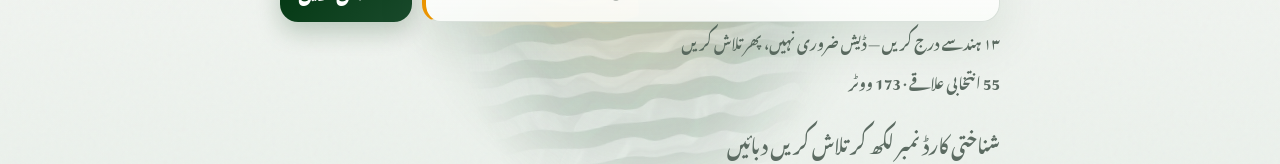
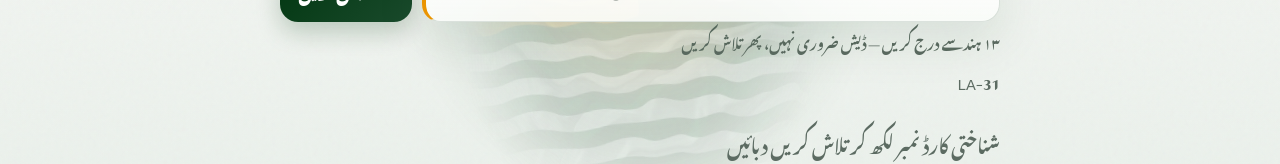
Before and after one commit to LumiProj/ajk, a Next.js app: page / in a window 1280 px wide. Shown: the part 529-693 px from the top of the page. Built offline with nearby package versions, Linux system fonts and the light colour scheme; a web font is replaced by a local one.

Commit message:
Replace voter/area stats line with LA-31.
Co-authored-by: Cursor <cursoragent@cursor.com>

```diff
--- a/app/page.tsx
+++ b/app/page.tsx
@@ -1,9 +1,8 @@
 import { SearchExperience } from "@/components/SearchExperience";
-import { getRollStats, loadVoters } from "@/lib/loadVoters";
+import { loadVoters } from "@/lib/loadVoters";
 
 export default function Home() {
   const voters = loadVoters();
-  const stats = getRollStats(voters);
 
-  return <SearchExperience voters={voters} stats={stats} />;
+  return <SearchExperience voters={voters} />;
 }
--- a/components/SearchExperience.tsx
+++ b/components/SearchExperience.tsx
@@ -16,10 +16,9 @@ import { ResultList } from "./ResultList";
 
 type Props = {
   voters: VoterRecord[];
-  stats: { totalVoters: number; totalAreas: number };
 };
 
-export function SearchExperience({ voters, stats }: Props) {
+export function SearchExperience({ voters }: Props) {
   const [lang, setLang] = useState<Lang>("ur");
   const [draft, setDraft] = useState("");
   const [submitted, setSubmitted] = useState("");
@@ -196,9 +195,7 @@ export function SearchExperience({ voters, stats }: Props) {
             animate={{ opacity: 1 }}
             transition={{ delay: 0.4, duration: 0.5 }}
           >
-            {isUr
-              ? `${stats.totalAreas} انتخابی علاقے · ${stats.totalVoters} ووٹر`
-              : `${stats.totalAreas} electoral areas · ${stats.totalVoters} voters`}
+            LA-31
           </motion.p>
 
           <div ref={resultsRef} className="results-anchor" tabIndex={-1}>
```
